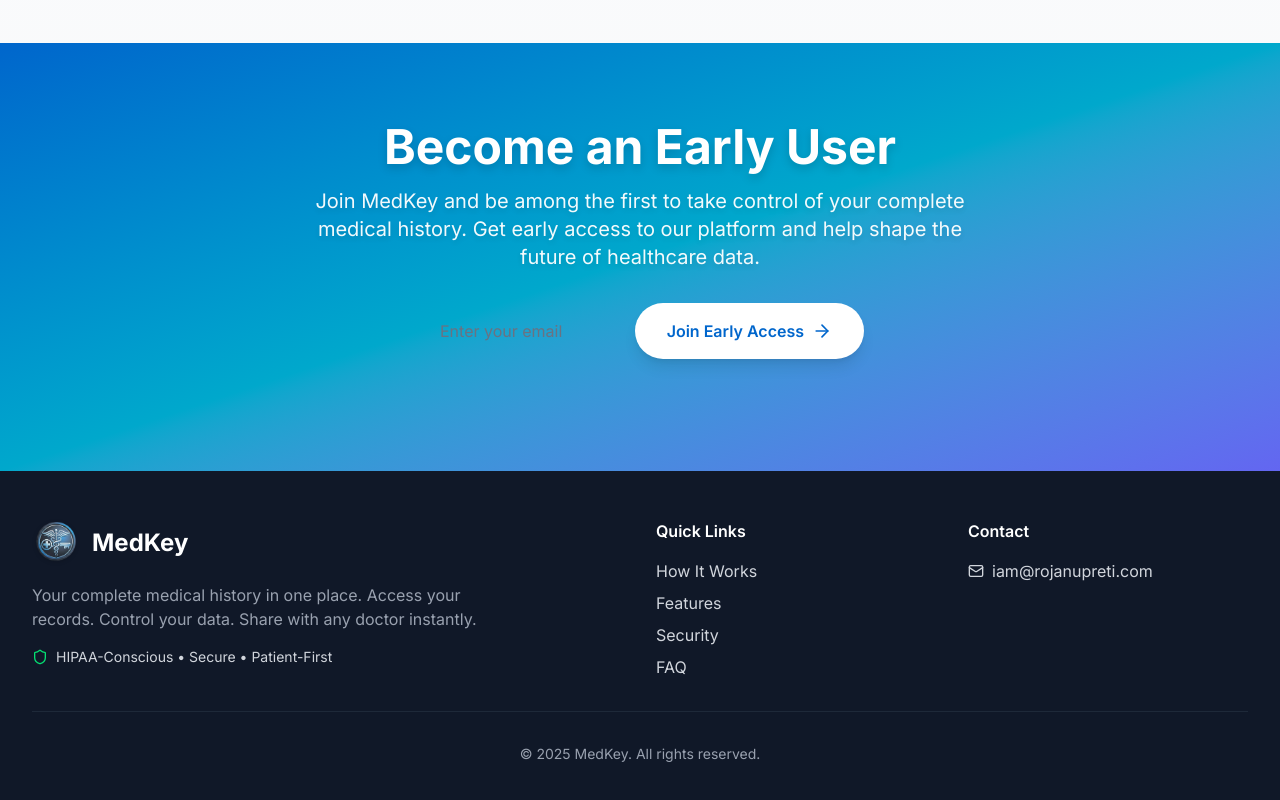
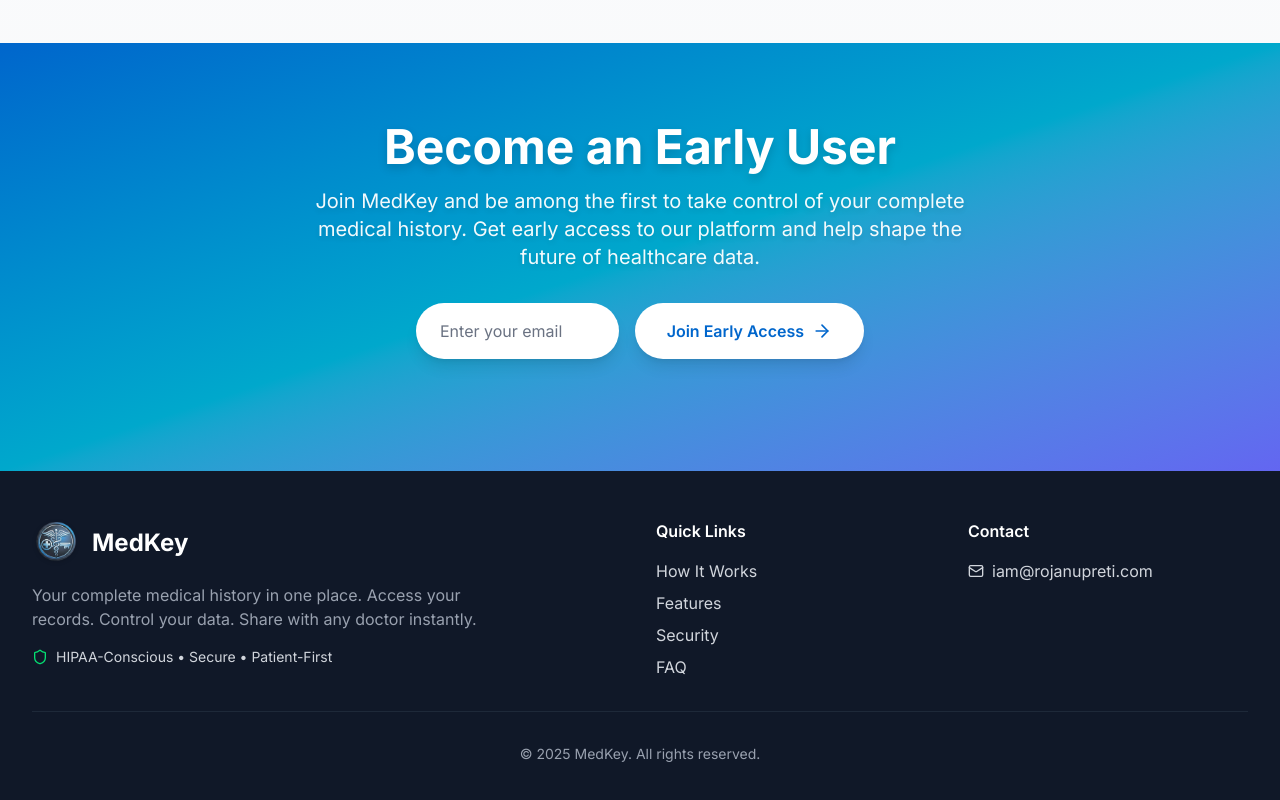
Before and after one commit to Rojan-upreti/medkey_landing, a Next.js app: page / in a window 1280 px wide. Shown: the part 6362-7162 px from the top of the page. Built offline with nearby package versions, Linux system fonts and the light colour scheme.

Commit message:
Improve email input visibility with white background and shadow

```diff
--- a/app/components/CTA.tsx
+++ b/app/components/CTA.tsx
@@ -43,7 +43,7 @@
                   onChange={(e) => setEmail(e.target.value)}
                   placeholder="Enter your email"
                   required
-                  className="w-full px-6 py-4 rounded-full text-gray-900 placeholder-gray-500 focus:outline-none focus:ring-2 focus:ring-blue-300"
+                  className="w-full px-6 py-4 rounded-full bg-white text-gray-900 placeholder-gray-500 focus:outline-none focus:ring-2 focus:ring-white focus:ring-offset-2 focus:ring-offset-transparent shadow-lg"
                 />
               </div>
               <motion.button
```
